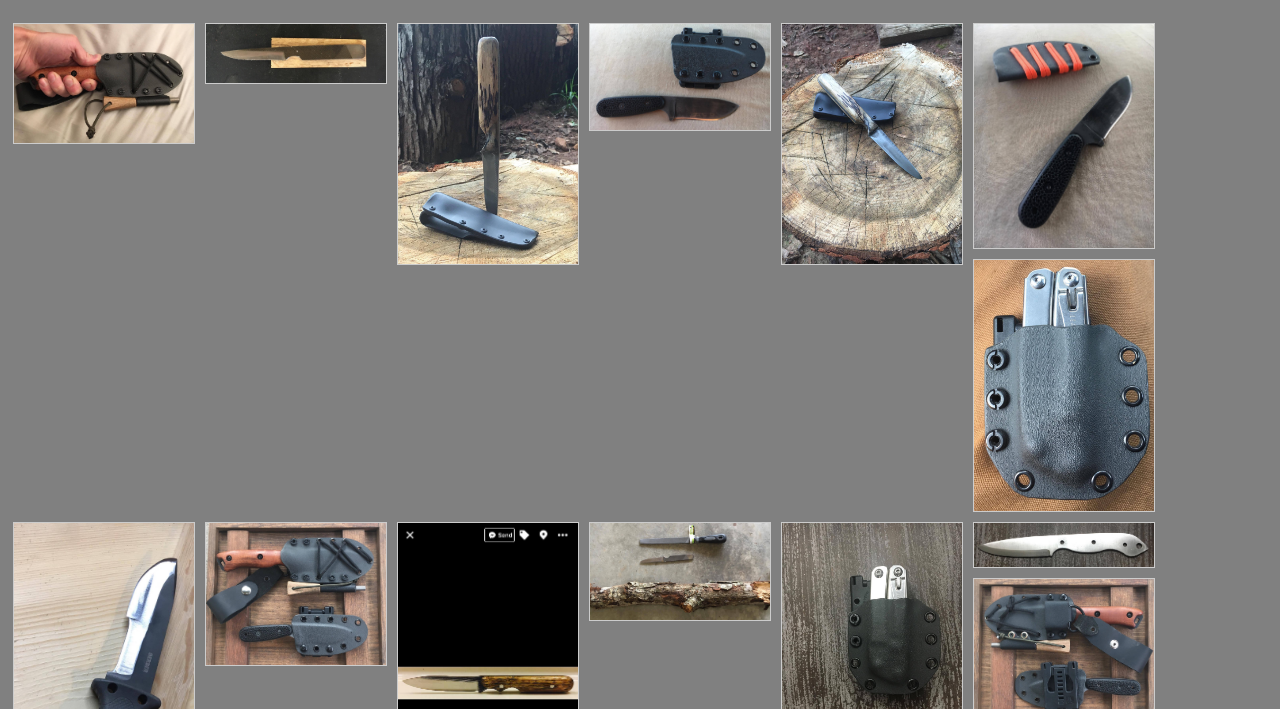
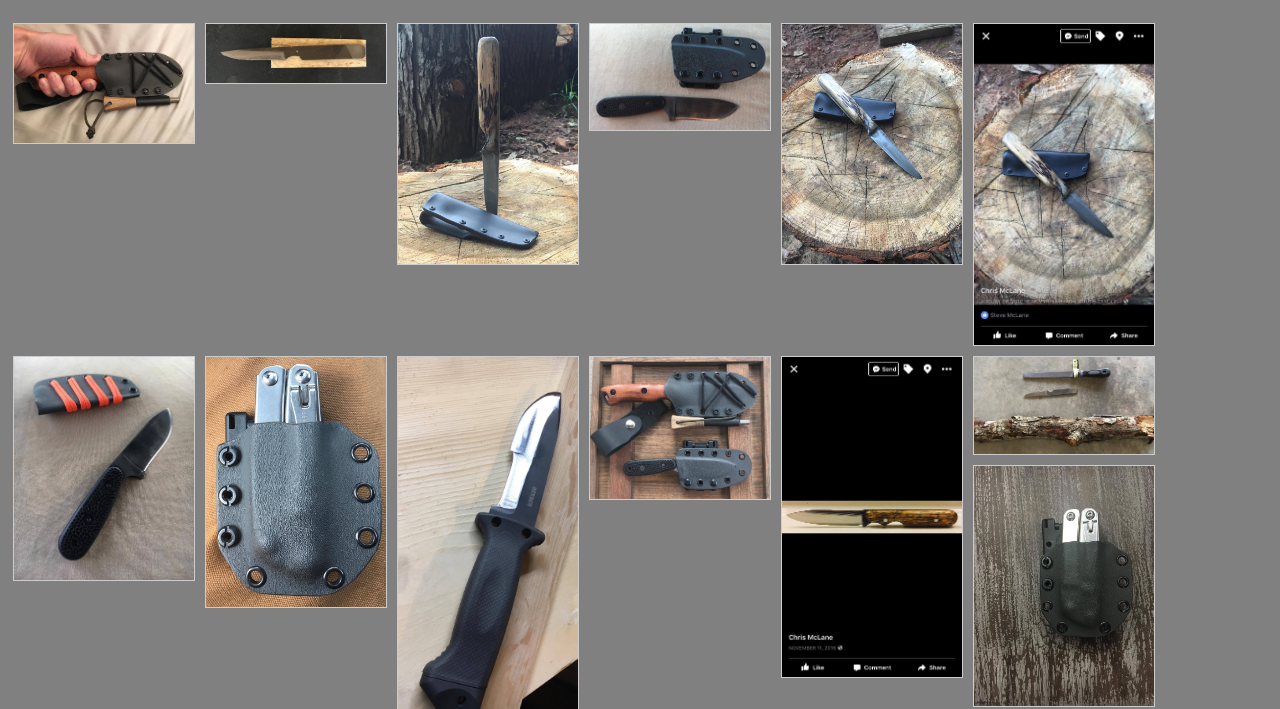
Before and after one commit to chrismclane/chrismclane.github.io, a plain HTML site: page gallery.html in a window 1280 px wide. Shown: the part 91-800 px from the top of the page. Drawn offline with Linux system fonts and the light colour scheme.

Commit message:
Update gallery.html

```diff
--- a/gallery.html
+++ b/gallery.html
@@ -68,6 +68,13 @@
     <div class="gallery">
       <a target="_blank" href="Gallery/image-05.jpg">
         <img src="Gallery/image-05.jpg" alt="image-05" width="300" height="200">
+      </a>
+      <!-- <div class="desc">Add a description of the image here</div> -->
+    </div>
+
+    <div class="gallery">
+      <a target="_blank" href="Gallery/image-06.jpg">
+        <img src="Gallery/image-06.jpg" alt="image-06" width="300" height="200">
       </a>
       <!-- <div class="desc">Add a description of the image here</div> -->
     </div>
```
